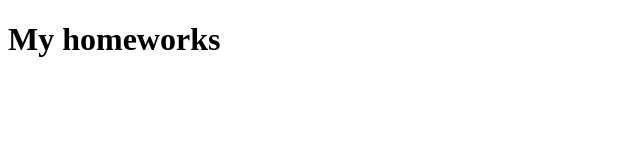
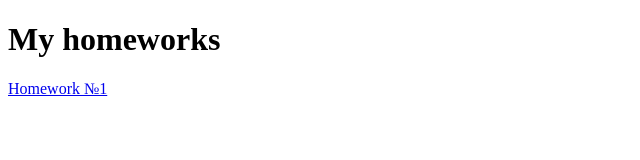
Before and after one commit to sergey-salo/hillel, a plain HTML site: page index.html in a window 1280 px wide. Shown: the whole page, without its empty margins (0-640 px from the left). Drawn offline with Linux system fonts and the light colour scheme.

Commit message:
added link to homework_01

```diff
--- a/index.html
+++ b/index.html
@@ -10,6 +10,9 @@
 
 <body>
   <h1>My homeworks</h1>
+  <div>
+    <a href="homework_01/index.html" target="_blank">Homework №1</a>
+  </div>
 </body>
 
 </html>
```
